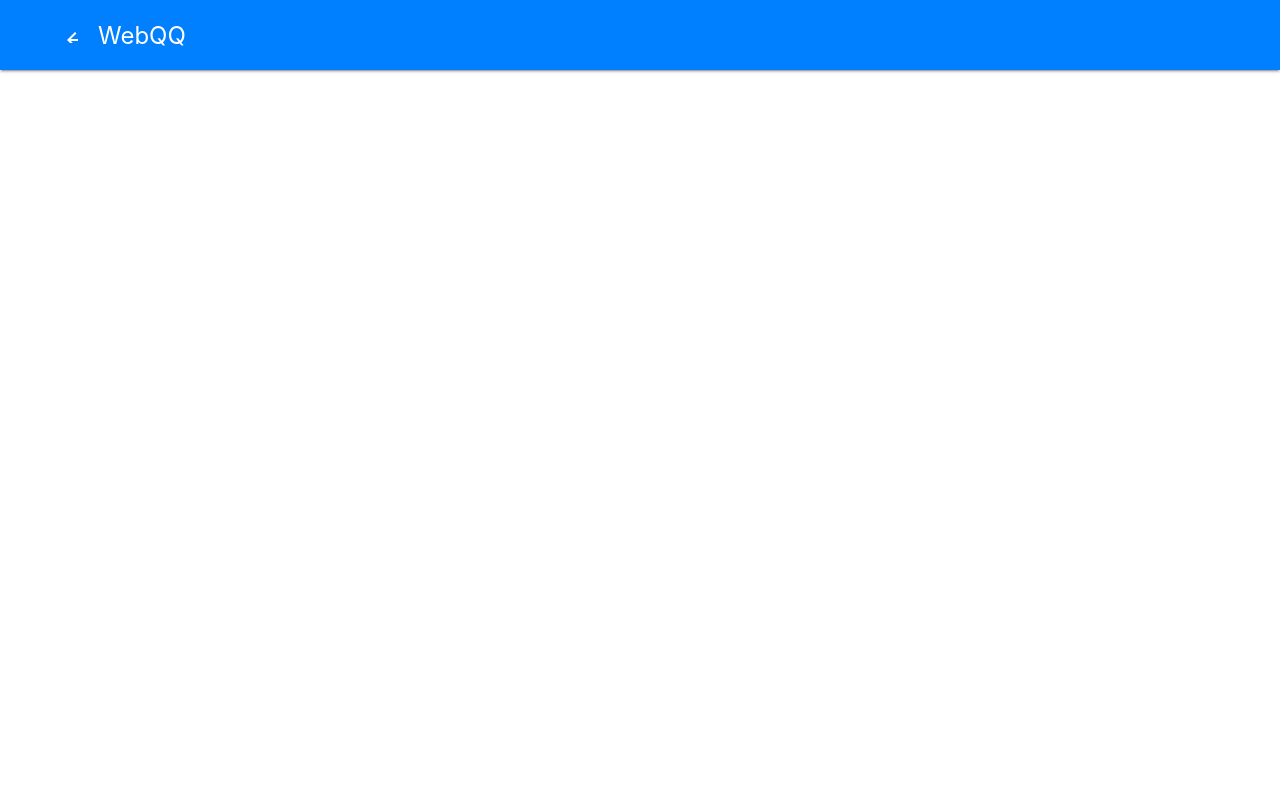
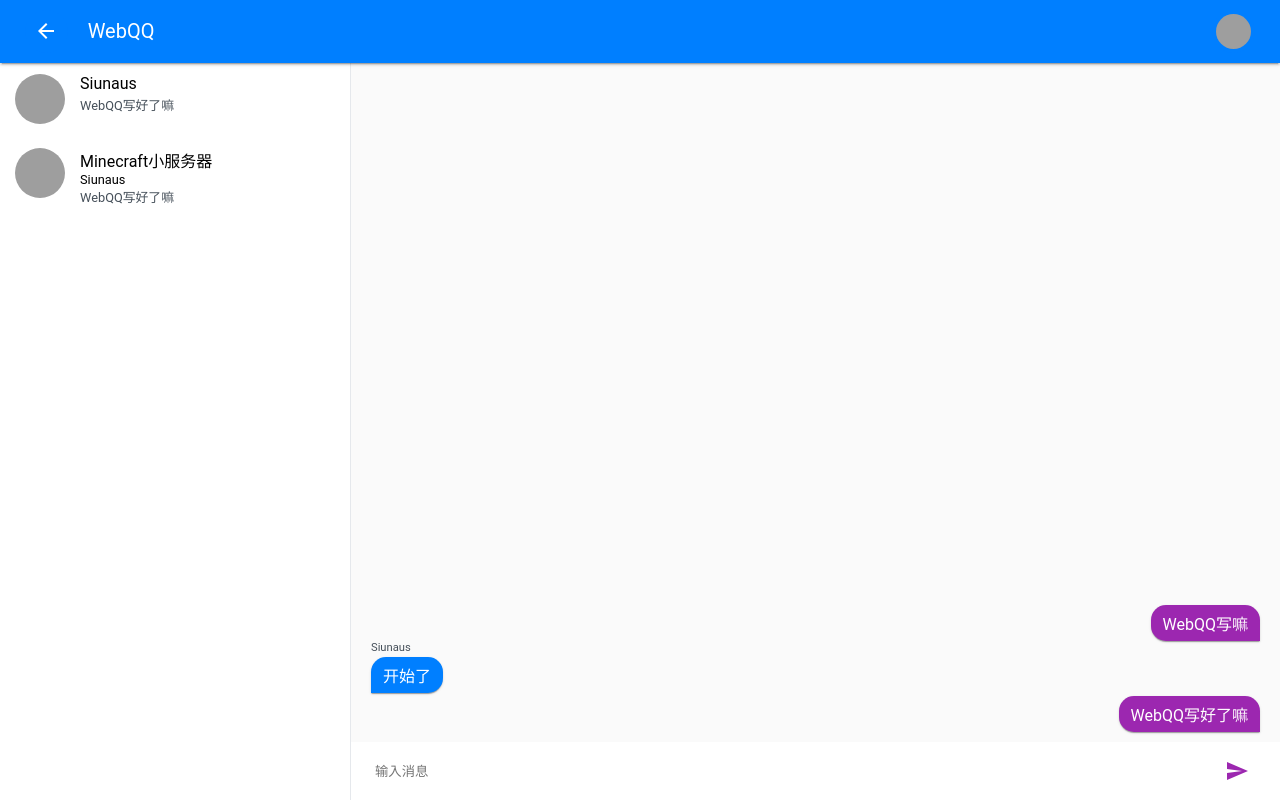
Before and after one commit to Dustin-Jiang/web-qq-js, a plain HTML site: page index.html in a window 1280 px wide. Drawn offline with Linux system fonts and the light colour scheme; grey boxes are pictures that could not be loaded.

Commit message:
[Content] UI Finished

```diff
--- a/css/index.less
+++ b/css/index.less
@@ -5,6 +5,9 @@
   --primary-contrast-text: #ffffff;
 
   --divider: #e5e8ec;
+
+  --background-normal: #FAFAFA;
+  --background-paper: #ffffff;
 
   --text-primary: #20262d;
   --text-secondary: #46505a;
@@ -28,7 +31,7 @@
   --secondary-main: #9c27b0;
   --secondary-light: #ba68c8;
   --secondary-dark: #7b1fa2;
-  --secondary-contrastText: #ffffff;
+  --secondary-contrast-text: #ffffff;
 }
 
 .--shadow-1 {
@@ -44,34 +47,76 @@
 html, body {
   padding: 0;
   margin: 0;
-  font-family: -apple-system, BlinkMacSystemFont, Arial, Roboto, Oxygen, Ubuntu, Cantarell, 'Open Sans', 'Helvetica Neue', "Microsoft YaHei UI", "Microsoft YaHei", sans-serif
+  font-family: "Roboto", "Helvetica", "Arial", Oxygen, Ubuntu, Cantarell, 'Open Sans', "Microsoft YaHei UI", "Microsoft YaHei", sans-serif
 }
 
-button {
+button, input {
   border: unset;
   padding : unset;
+  &:focus {
+    outline: transparent;
+  }
 }
 
 header {
-  padding: 15px 50px;
-  background: var(--primary-main);
+  user-select: none;
+  & > div {
+    padding: 10px 25px;
     display: flex;
     display: --webkit-flex;
     align-items: center;
+  }
+  position: absolute;
+  width: 100%;
+  background: var(--primary-main);
   .--shadow-2();
   header-text {
-    font-size: 1.5rem;
+    font-size: 1.25rem;
     color: var(--primary-contrast-text);
-    margin: 0 0.5rem;
+    margin: 0 20px;
+    font-family: "Roboto", "Helvetica", "Arial", Oxygen, Ubuntu, Cantarell, 'Open Sans', "Microsoft YaHei UI", "Microsoft YaHei", sans-serif
+  }
+  & + div.app > * {
+    padding-top: 64px;
+    display: block;
   }
   button {
-    width: 3em;
-    height: 3em;
-
     background-color: var(--primary-main);
     color: var(--primary-contrast-text);
-    border-radius: 1.5em;
+    width: 3.2em;
+    height: 3.2em;
+    border-radius: 1.6em;
+    svg {
+      width: 25px;
+      height: 25px;
+    }
+    &:hover {
+      background-color: var(--primary-light);
+      transition-duration: 0.1s;
+    }
+  }
+  //User Avator
+  & > div > div{
+    display: flex;
+    justify-content: right;
+    width: 100%;
+    button {
+      background-color: var(--primary-main);
+      color: var(--primary-contrast-text);
+      width: 3.2em;
+      height: 3.2em;
+      border-radius: 1.6em;
+      img {
+        width: 2.2rem;
+        height: 2.2rem;
+        border-radius: 1.1rem;
+      }
+    }
+  }
+}
 
+button.IconButton {
+  flex-shrink: 0;
   transition-duration: 0.1s;
 
   display: inline-flex;
@@ -80,16 +125,14 @@
 
   svg {
     color: inherit;
-      width: 25px;
-      height: 25px;
     color: var(--primary-contrast-text);
     path {
       fill: currentcolor;
     }
   }
-    &:hover {
-      background-color: var(--primary-light);
-      transition-duration: 0.1s;
 }
+
+div.app {
+  height: 100vh;
+  display: flex;
 }
-}
--- /dev/null
+++ b/css/panel.less
@@ -0,0 +1,102 @@
+panel {
+  background-color: var(--background-normal);
+  width: 100%;
+
+  @media screen and (max-width: 800px){
+    display: none !important;
+    visibility: hidden;
+  }
+}
+
+.--shadow-1 {
+  box-shadow: rgba(0, 0, 0, 0.2) 0px 2px 1px -1px, rgba(0, 0, 0, 0.14) 0px 1px 1px 0px, rgba(0, 0, 0, 0.12) 0px 1px 3px 0px;
+}
+
+.chat-container {
+  height: 100%;
+  display: flex;
+  flex-direction: column;
+
+  .message-container {
+    display: flex;
+    flex-direction: column;
+    justify-content: end;
+    height: 100%;
+    padding: 10px 20px;
+    message {
+      display: block;
+      sender {
+        display: block;
+        color: var(--text-secondary);
+        font-size: 0.7rem;
+      }
+      context {
+        display: inline-block;
+        padding: 6px 12px;
+        border-radius: 15px;
+        margin-top: 3px;
+        .--shadow-1()
+      }
+      &.left {
+        context {
+          background-color: var(--primary-main);
+          color: var(--primary-contrast-text);
+          border-bottom-left-radius: 0px;
+        }
+      }
+      &.right {
+        display: flex;
+        justify-content: right;
+        context {
+          background-color: var(--secondary-main);
+          color: var(--secondary-contrast-text);
+          border-bottom-right-radius: 0px;
+        }
+      }
+    }
+  }
+
+  textbar {
+    background-color: var(--background-paper);
+    display: flex;
+    padding: 8px 24px;
+    input[type=text] {
+      height: 2.6rem;
+      caret-color: var(--secondary-main);
+      width: 100%;
+    }
+    button {
+      width: 2.6rem;
+      height: 2.6rem;
+      border-radius: 1.3rem;
+
+      background-color: var(--background-paper);
+      color: var(--secondary-main);
+
+      transition-duration: 0.1s;
+
+      svg {
+        height: 25px;
+        width: 25px;
+        margin-left: 5px;
+        color: var(--secondary-main);
+        transition-duration: 0.1s;
+      }
+
+      &:hover, &:active {
+        background-color: var(--secondary-main);
+        color: var(--secondary-contrast-text);
+        transition-duration: 0.1s;
+        svg {
+          color: var(--secondary-contrast-text);
+          transition-duration: 0.1s;
+        }
+      }
+
+      &:active {
+        .--shadow-1();
+        transition-duration: 0.1s;
+      }
+    }
+  }
+}
--- /dev/null
+++ b/css/sidePanel.less
@@ -0,0 +1,57 @@
+side-panel {
+  min-width: 350px;
+
+  @media screen and (max-width: 800px) {
+    width: 100%;
+    border: unset;
+  }
+
+  border-right: 1px solid var(--divider);
+
+  avator {
+    --size: 50px;
+    img {
+      width: var(--size);
+      height: var(--size);
+      border-radius: calc(var(--size) / 2);
+    }
+    display: block;
+    border-radius: calc(var(--size) / 2);
+  }
+
+  .user-list {
+    overflow: auto;
+    height: 100%;
+  }
+
+  .user {
+    padding: 10px 15px;
+    transition-duration: 0.1s;
+
+    display: flex;
+
+    &:hover, &:active {
+      background-color: var(--background-normal);
+      transition-duration: 0.1s;
+    }
+    .user-info {
+      user-select: none;
+      padding: 0px 15px;
+      group {
+        display: block;
+        & + name {
+          font-size: 0.8rem;
+          margin-bottom: unset;
+        }
+      }
+      name {
+        display: block;
+        margin-bottom: 0.1rem;
+      }
+      message {
+        font-size: 0.8rem;
+        color: var(--text-secondary);
+      }
+    }
+  }
+}
--- a/index.html
+++ b/index.html
@@ -5,15 +5,72 @@
   <meta name="viewport" content="width=device-width, initial-scale=1.0, maximum-scale=1.0, user-scalable=0">
   <title>WebQQ</title>
   <link rel="stylesheet" href="/css/index.css">
+  <link rel="stylesheet" href="/css/panel.css">
+  <link rel="stylesheet" href="/css/sidePanel.css">
 </head>
 <html>
 
 <header>
-  <button>
-    <svg><path d="M20 11H7.83l5.59-5.59L12 4l-8 8 8 8 1.41-1.41L7.83 13H20v-2z"></path></svg>
-  </button>
-  <header-text>WebQQ</header-text>
+  <div>
+    <button class="IconButton">
+      <svg>
+        <path d="M20 11H7.83l5.59-5.59L12 4l-8 8 8 8 1.41-1.41L7.83 13H20v-2z"></path>
+      </svg>
+    </button>
+    <header-text>WebQQ</header-text>
+    <div>
+      <button class="IconButton">
+        <img src="https://sdfsdf.dev/680x680.jpg">
+      </button>
+    </div>
+  </div>
 </header>
+
+<div class="app">
+  <side-panel>
+    <div class="user-list">
+      <div class="user">
+        <avator><img src="https://sdfsdf.dev/680x680.jpg"></avator>
+        <div class="user-info">
+          <name>Siunaus</name>
+          <message>WebQQ写好了嘛</message>
+        </div>
+      </div>
+      <div class="user">
+        <avator><img src="https://sdfsdf.dev/680x680.jpg"></avator>
+        <div class="user-info">
+          <group>Minecraft小服务器</group>
+          <name>Siunaus</name>
+          <message>WebQQ写好了嘛</message>
+        </div>
+      </div>
+    </div>
+  </side-panel>
+  <panel>
+    <div class="chat-container">
+      <div class="message-container">
+        <message class="right">
+          <context>WebQQ写嘛</context>
+        </message>
+        <message class="left">
+          <sender>Siunaus</sender>
+          <context>开始了</context>
+        </message>
+        <message class="right">
+          <context>WebQQ写好了嘛</context>
+        </message>
+      </div>
+      <textbar>
+        <input type="text" placeholder="输入消息">
+        <button class="IconButton">
+          <svg>
+            <path d="M2.01 21 23 12 2.01 3 2 10l15 2-15 2z"></path>
+          </svg>
+        </button>
+      </textbar>
+    </div>
+  </panel>
+</div>
 
 </html>
 
```
Also changed, not shown: css/index.css, css/panel.css (added), css/sidePanel.css (added). Lines whose indentation alone changed are shown as unchanged.
